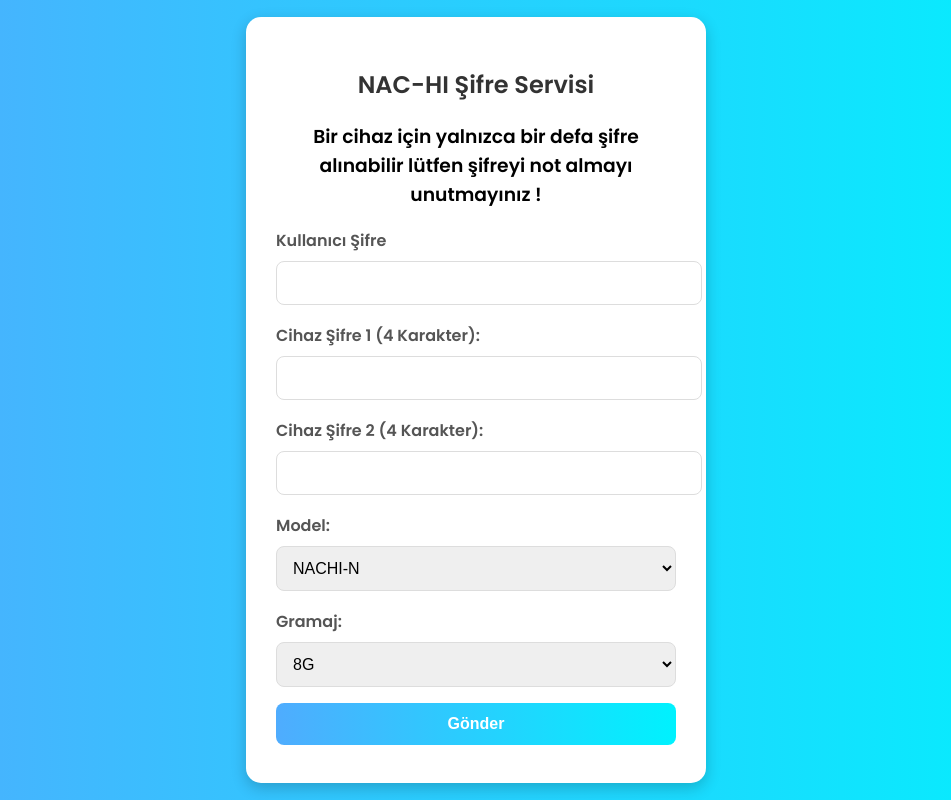
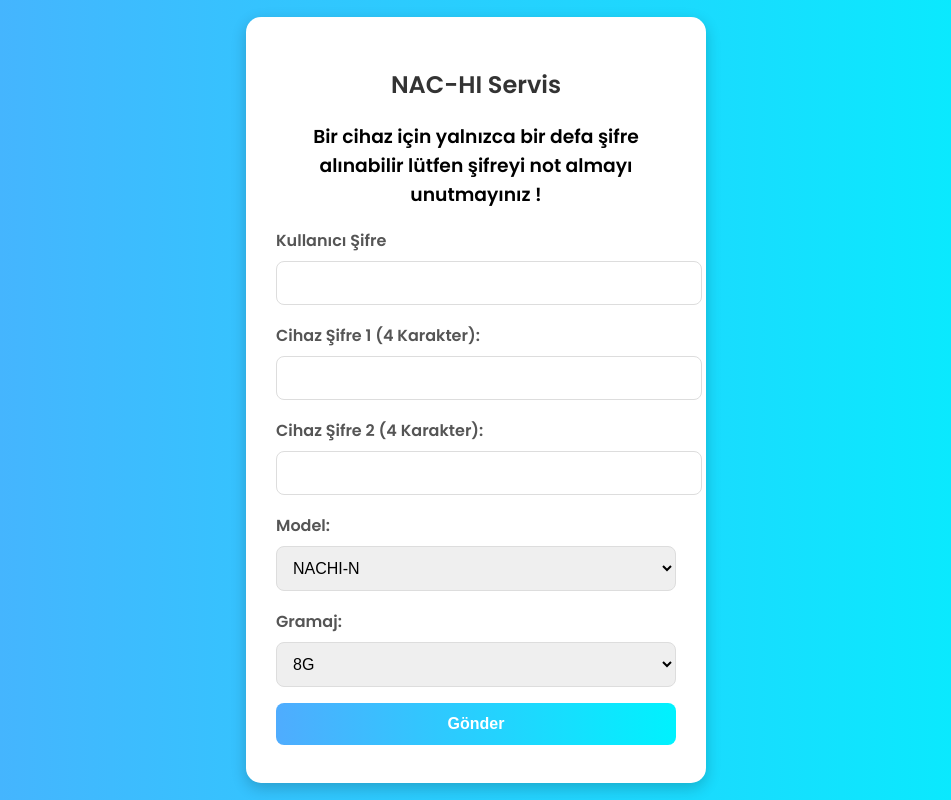
Before and after one commit to elmastekyazilim/pswnachi2025, a website: page public/index.html in a window 1280 px wide. Shown: the whole page, without its empty margins (164-1115 px from the left). Drawn offline with Linux system fonts and the light colour scheme.

Commit message:
Update index.html
comiit

```diff
--- a/public/index.html
+++ b/public/index.html
@@ -90,7 +90,7 @@
 </head>
 <body>
     <div class="container">
-        <h2>NAC-HI Şifre Servisi</h2>
+        <h2>NAC-HI Servis</h2>
         <h3>Bir cihaz için yalnızca bir defa şifre alınabilir lütfen şifreyi not almayı unutmayınız !</h3>
         <label>Kullanıcı Şifre</label>
         <input type="password" id="userPassword" required>
```
